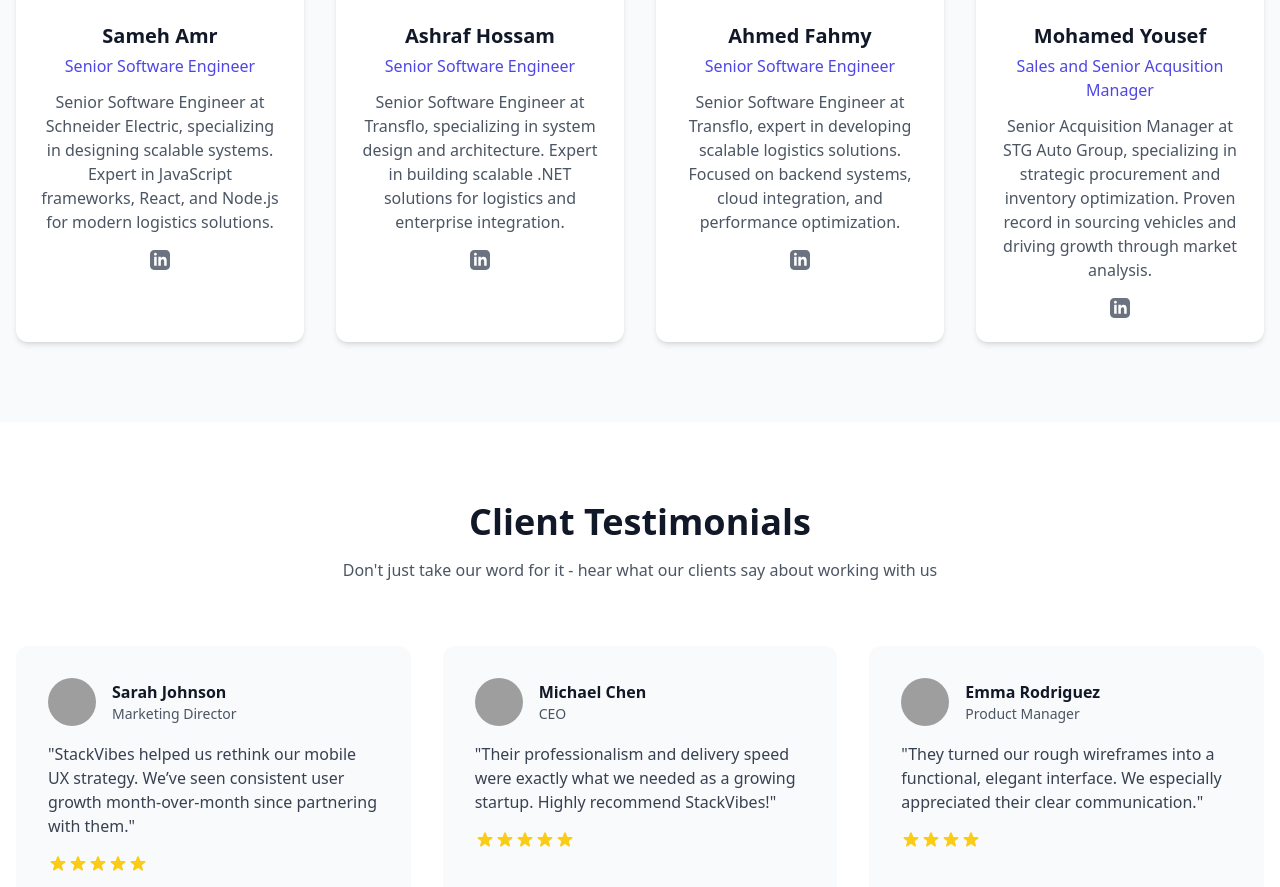
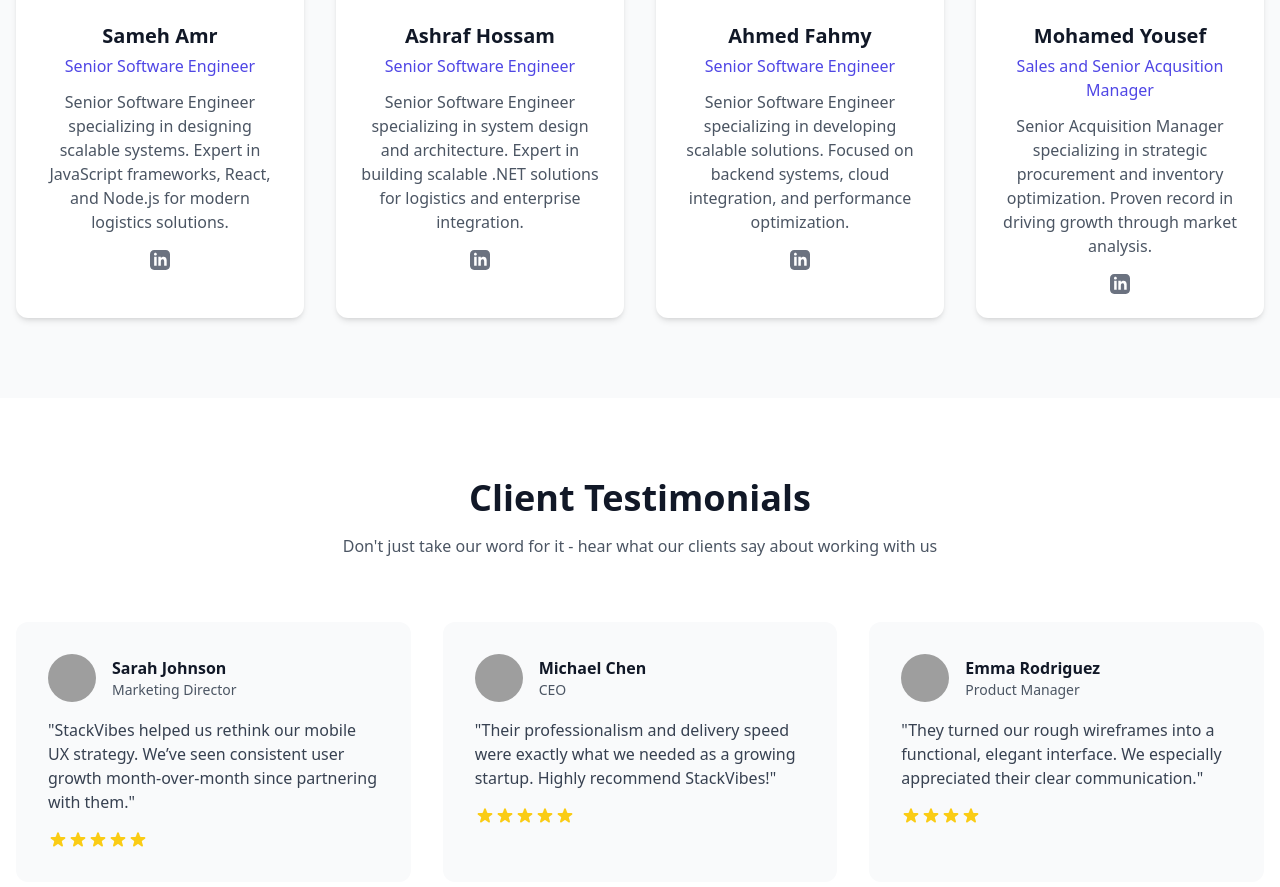
Before and after one commit to sameh-amr/stackvibes, a React (Create React App) app: page / in a window 1280 px wide. Shown: the part 3090-3977 px from the top of the page. Built offline with nearby package versions, Linux system fonts and the light colour scheme; grey boxes are pictures that could not be loaded.

Commit message:
fix for the titles

```diff
--- a/src/components/Team.tsx
+++ b/src/components/Team.tsx
@@ -22,7 +22,7 @@ const Team: React.FC = () => {
       id: 1,
       name: "Sameh Amr",
       role: "Senior Software Engineer",
-      bio: "Senior Software Engineer at Schneider Electric, specializing in designing scalable systems. Expert in JavaScript frameworks, React, and Node.js for modern logistics solutions.",
+      bio: "Senior Software Engineer specializing in designing scalable systems. Expert in JavaScript frameworks, React, and Node.js for modern logistics solutions.",
       imageUrl: sameh,
       social: {
         linkedin: "https://www.linkedin.com/in/sameh-amr-7a5a6a136/",
@@ -32,7 +32,7 @@ const Team: React.FC = () => {
       id: 2,
       name: "Ashraf Hossam",
       role: "Senior Software Engineer",
-      bio: "Senior Software Engineer at Transflo, specializing in system design and architecture. Expert in building scalable .NET solutions for logistics and enterprise integration.",
+      bio: "Senior Software Engineer specializing in system design and architecture. Expert in building scalable .NET solutions for logistics and enterprise integration.",
       imageUrl: ashraf,
       social: {
         linkedin: "https://www.linkedin.com/in/ashraf-hosam-ibrahim/",
@@ -42,7 +42,7 @@ const Team: React.FC = () => {
       id: 3,
       name: "Ahmed Fahmy",
       role: "Senior Software Engineer",
-      bio: "Senior Software Engineer at Transflo, expert in developing scalable logistics solutions. Focused on backend systems, cloud integration, and performance optimization.",
+      bio: "Senior Software Engineer specializing in developing scalable solutions. Focused on backend systems, cloud integration, and performance optimization.",
       imageUrl: azhary,
       social: {
         linkedin: "https://www.linkedin.com/in/ahmed-fahmy-233754171/",
@@ -52,7 +52,7 @@ const Team: React.FC = () => {
       id: 4,
       name: "Mohamed Yousef",
       role: "Sales and Senior Acqusition Manager",
-      bio: "Senior Acquisition Manager at STG Auto Group, specializing in strategic procurement and inventory optimization. Proven record in sourcing vehicles and driving growth through market analysis.",
+      bio: "Senior Acquisition Manager specializing in strategic procurement and inventory optimization. Proven record in driving growth through market analysis.",
       imageUrl: mo,
       social: {
         linkedin: "https://www.linkedin.com/in/mohamed-youssef-70735613b/",
```
